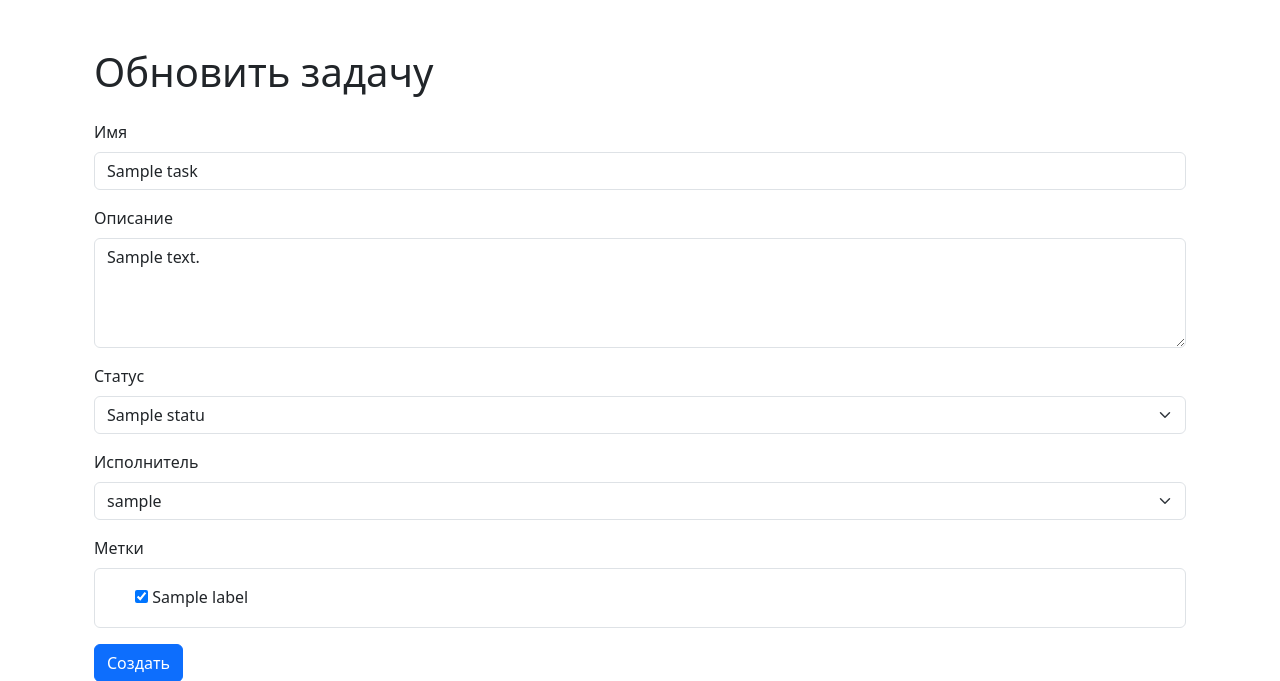
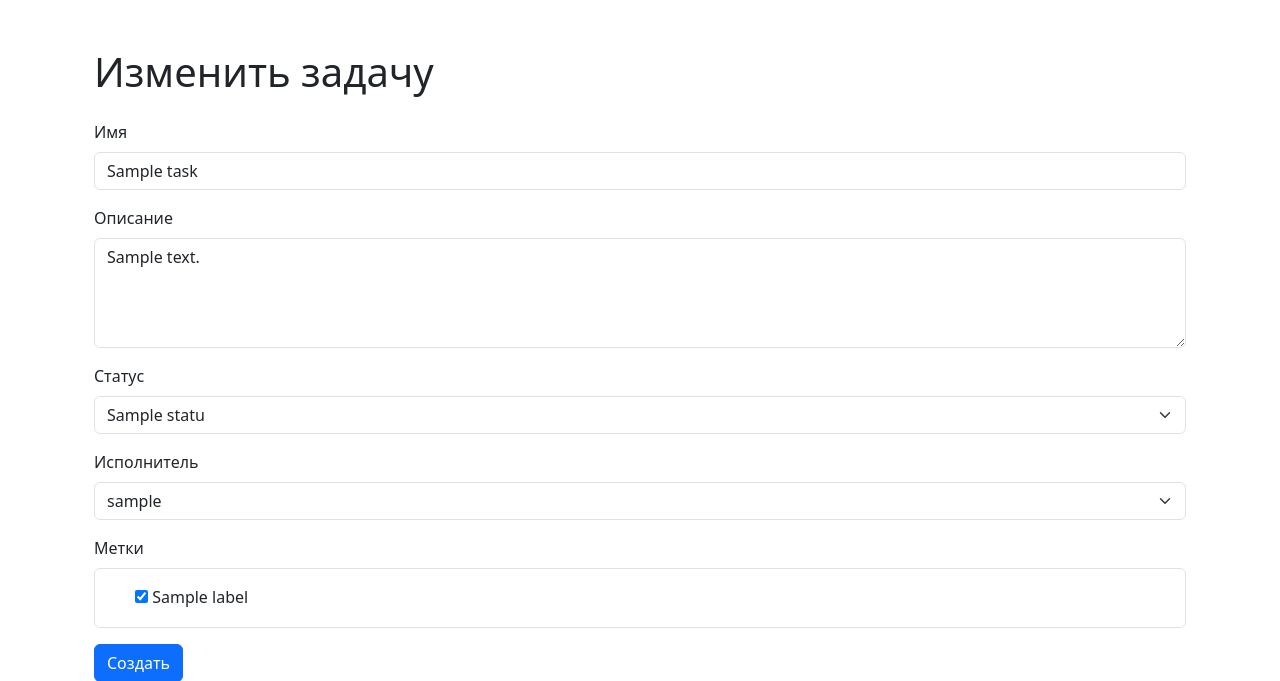
Before and after one commit to SergeyAnuf/python-project-52, a Django app: page /tasks/1/update/ in a window 1280 px wide. Shown: the part 56-737 px from the top of the page. Run offline with Django 5.2, Linux system fonts and the light colour scheme; a user stored in the database is signed in; tables that the repository leaves empty hold one stand-in row (values such as "Sample post"); some libraries are stand-ins or nearby versions.

Commit message:
внесены изменения в перевод

```diff
--- a/task_manager/templates/tasks/form.html
+++ b/task_manager/templates/tasks/form.html
@@ -4,7 +4,7 @@
 {% block content %}
 <div class="container">
     <h1 class="my-4">
-        {% if object %}{% trans "Обновить задачу" %}{% else %}{% trans "Создать задачу" %}{% endif %}
+        {% if object %}{% trans "Изменить задачу" %}{% else %}{% trans "Создать задачу" %}{% endif %}
     </h1>
 
     <form method="post">
```
